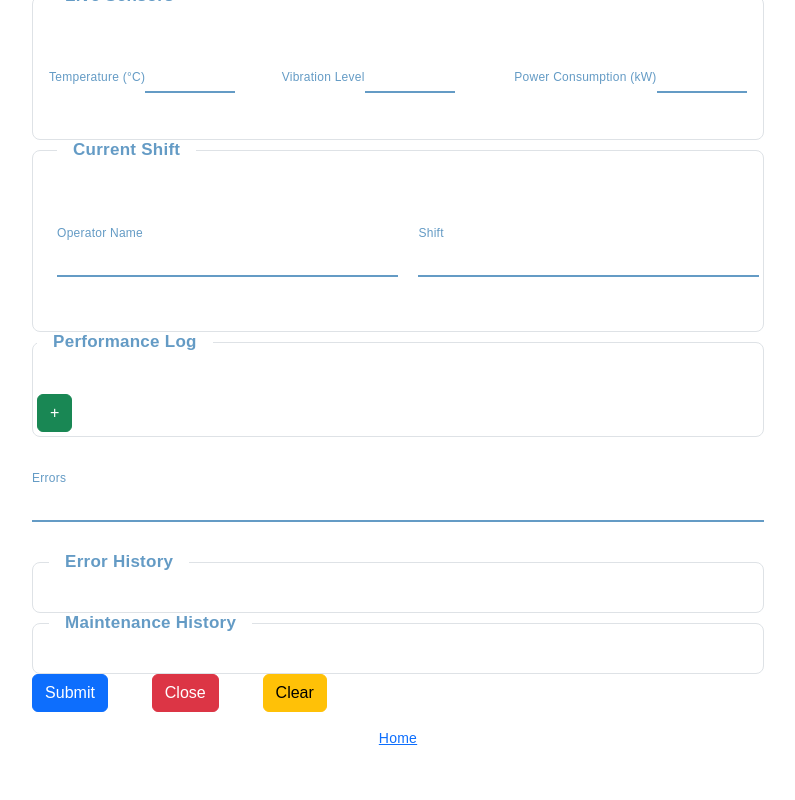
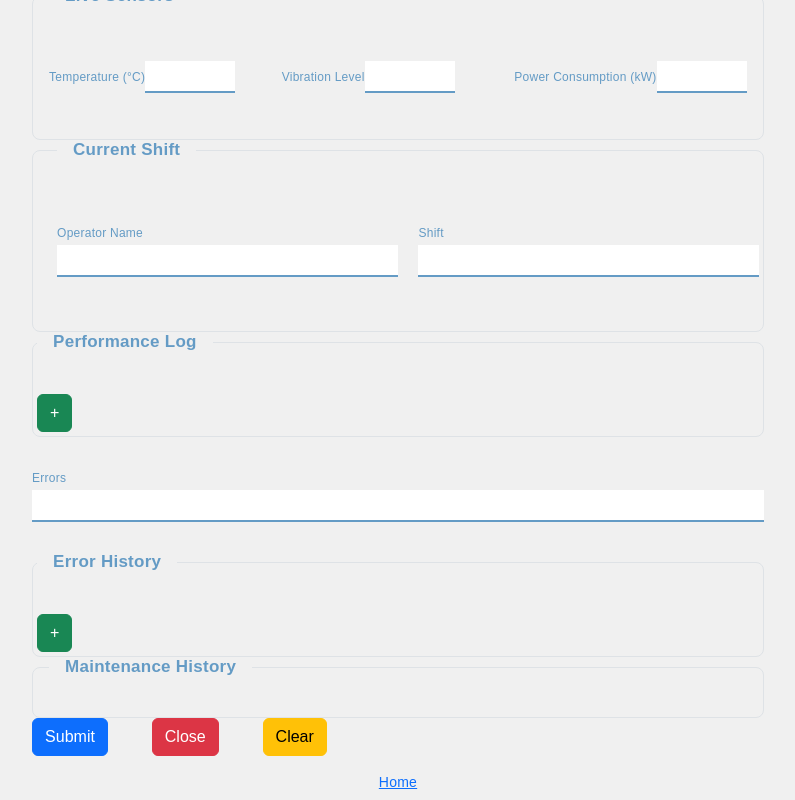
Before and after one commit to LSaladino/Nuevu, an Angular app: page /machine-create in a window 1280 px wide. Shown: the part 942-1742 px from the top of the page, without its empty margins (242-1037 px from the left). Before the commit the page ends 1698 px from the top, so only its background shows below. Built offline with nearby package versions, Linux system fonts and the light colour scheme.

Commit message:
last adjust

```diff
--- a/src/app/components/layout/home/home.component.html
+++ b/src/app/components/layout/home/home.component.html
@@ -1,3 +1,4 @@
+<div>
     <mat-toolbar color="primary" class="mat-elevation-z6">
         <button mat-icon-button routerLink="/">
             <mat-icon>home</mat-icon>
@@ -40,3 +41,4 @@
     <footer class="mt-2 p-2 text-center">
         <a href="#">Home</a>
     </footer>
+</div>
--- a/src/app/components/machine-create/machine-create.component.html
+++ b/src/app/components/machine-create/machine-create.component.html
@@ -141,12 +141,13 @@
                 <div *ngFor="let log of machineFleetCreateForm.get('performanceLog')['controls']; let i = index"
                     [formGroupName]="i">
                     <label for="timestamp-{{ i }}">Timestamp:</label>
-                    <input type="datetime" placeholder="Typing Timestamp" formControlName="timestamp"
+                    <input type="datetime-local" placeholder="Typing Timestamp" formControlName="timestamp"
                         class="single-input label-above">
                     <label for="performance-{{ i }}" style="padding-left: 3%;">Performance:</label>
                     <input type="number" placeholder="Typing performance" formControlName="performance"
                         class="single-input label-above">
-                    <button type="button" class="btn btn-danger" (click)="onDeletePerformanceLog(i)" style="margin: 5px;">
+                    <button type="button" class="btn btn-danger" (click)="onDeletePerformanceLog(i)"
+                        style="margin: 5px;">
                         -
                     </button>
 
@@ -157,8 +158,6 @@
                     +
                 </button>
             </div>
-
-
         </fieldset>
 
         <!-- Errors -->
@@ -168,20 +167,40 @@
         </div>
 
         <!-- Error History -->
-        <fieldset class="border rounded-3 p-3">
+        <fieldset class="border rounded-3 p-1">
             <legend class="float-none w-auto px-3">Error History</legend>
             <div formArrayName="errorHistory">
                 <div *ngFor="let error of machineFleetCreateForm.get('errorHistory')['controls']; let i = index"
-                    [formGroupName]="i" class="single-input label-above">
-                    <label for="timestamp-{{ i }}">Timestamp</label>
-                    <input id="timestamp-{{ i }}" formControlName="timestamp" type="datetime-local" class="input" />
-                    <label for="errorCode-{{ i }}">Error Code</label>
-                    <input id="errorCode-{{ i }}" formControlName="errorCode" type="text" class="input" />
-                    <label for="errorMessage-{{ i }}">Error Message</label>
-                    <input id="errorMessage-{{ i }}" formControlName="message" type="text" class="input" />
-                    <label for="resolved-{{ i }}">Resolved</label>
-                    <input id="resolved-{{ i }}" formControlName="resolved" type="checkbox" class="input" />
+                    [formGroupName]="i" >
+                    <div style="display: inline-flex;">
+                        <div class="single-input label-above">
+                            <label for="Timestamp">Timestamp</label>
+                            <input id="timestamp" formControlName="timestamp" type="date" class="input"
+                             style="width: 170px;" />
+                        </div>
+                        <div class="single-input label-above">
+                            <label for="errorCode" >Error Code</label>
+                            <input id="errorCode" formControlName="errorCode" type="text" class="input"
+                             style="width: 150px;"    />
+                        </div>
+
+                        <div class="single-input label-above">
+                            <label for="errorMessage-{{ i }}" >Error Message</label>
+                            <input id="errorMessage-{{ i }}" formControlName="message" type="text" class="input"
+                                style="width: 90px;" />
+                            <label for="resolved-{{ i }}" >Resolved</label>
+                            <input id="resolved-{{ i }}" formControlName="resolved" type="checkbox" class="input"
+                                style="width: 90px;" />
+                        </div>
+
+                    </div>
+                    <button class="btn btn-danger" (click)="onDeleteErrorHistory(i)">-</button>
                 </div>
+            </div>
+            <div>
+                <button type="button" class="btn btn-success" (click)="onAddErrorHistory()" style="margin-top: 30px;">
+                    +
+                </button>
             </div>
         </fieldset>
 
--- a/src/app/components/machine-create/machine-create.component.ts
+++ b/src/app/components/machine-create/machine-create.component.ts
@@ -1,6 +1,8 @@
 import { DatePipe } from '@angular/common';
 import { Component, OnInit } from '@angular/core';
 import { FormArray, FormBuilder, FormControl, FormGroup, Validators } from '@angular/forms';
+import { ToastrService } from 'ngx-toastr';
+import { ServiceMachineFleetService } from 'src/app/services/service-machine-fleet.service';
 
 @Component({
   selector: 'app-machine-create',
@@ -14,7 +16,9 @@ export class MachineCreateComponent implements OnInit {
   machineFleetCreateForm: FormGroup;
 
   constructor(private fb: FormBuilder,
-    private datePipe: DatePipe
+    private datePipe: DatePipe,
+    private toastr: ToastrService,
+    private serviceMachine: ServiceMachineFleetService
   ) { }
 
   ngOnInit() {
@@ -73,10 +77,16 @@ export class MachineCreateComponent implements OnInit {
   }
 
   onSubmit() {
-    console.log('Form Submitted', this.machineFleetCreateForm.value);
+    let GUID = this.generateGUID();
+    this.machineFleetCreateForm.patchValue({
+      id: GUID
+    });
+    console.log(this.machineFleetCreateForm.value);
+
     if (this.machineFleetCreateForm.valid) {
-      console.log('Form Submitted', this.machineFleetCreateForm.value);
-    } else {
+      this.onPostMachine();
+    }
+    else {
       console.log('Form is invalid');
     }
 
@@ -117,6 +127,87 @@ export class MachineCreateComponent implements OnInit {
 
   }
 
+  onAddErrorHistory(): void {
+
+    const errorHistory = new FormGroup({
+      timestamp: new FormControl(this.datePipe.transform(Date(), 'dd/MM/yyyy HH:mm:ss', 'pt')),
+      errorCode: new FormControl(null),
+      message: new FormControl(null),
+      resolved: new FormControl(false)
+    });
+
+    (<FormArray>this.machineFleetCreateForm.get('errorHistory')).push(errorHistory);
+
+
+    // another way to do it
+    // const errorHistory = this.machineFleetCreateForm.get('errorHistory') as FormArray;
+    // const error = new FormGroup({
+    //   timestamp: new FormControl(this.datePipe.transform(Date(), 'dd/MM/yyyy HH:mm:ss', 'pt')),
+    //   errorCode: new FormControl(null),
+    //   message: new FormControl(null),
+    //   resolved: new FormControl(false)
+    // });
+    // errorHistory.push(error);
+
+  }
+
+  onDeleteErrorHistory(index: number) {
+    const errorHistory = <FormArray>this.machineFleetCreateForm.get('errorHistory');
+    errorHistory.removeAt(index);
+  }
+
+
+  onPostMachine() {
+    if (this.machineFleetCreateForm.valid) {
+      const formData = JSON.parse(JSON.stringify(this.machineFleetCreateForm.value));
+
+      // Define HTTP headers
+      // const httpOptions = {
+      //   headers: new HttpHeaders({
+      //     'Content-Type': 'application/json',
+      //     // 'Autorization':'Bearer ' + localStorage.getItem('token') // Replace with your actual token
+      //     'Autorization':'Bearer ' + 'AADDFFKKKLLLL'
+      //   })
+      // };
+
+      // Make the POST request with headers
+      // this.serviceMachineFleet.createMachine(formData, httpOptions).subscribe(
+      console.log(formData);
+      this.serviceMachine.createNewMachine(formData).subscribe({
+        next: (response) => {
+          console.log(response);
+          this.toastr.success('Machine created successfully');
+        },
+        error: (error) => {
+          console.error(error);
+          if (error.status === 0) {
+            this.toastr.error('CORS error: Unable to connect to the API');
+          } else {
+            this.toastr.error('Error creating machine');
+          }
+        }
+      });
+
+    } else {
+      console.log(this.machineFleetCreateForm);
+      this.toastr.error('Please fill all required fields');
+    }
+
+  }
+
+  private generateGUID(): string {
+    return 'xxxxxxxx-xxxx-4xxx-yxxx-xxxxxxxxxxxx'.replace(/[xy]/g, (char) => {
+      const random = Math.random() * 16 | 0;
+      const value = char === 'x' ? random : (random & 0x3 | 0x8);
+      return value.toString(16);
+    });
+  }
+
+
+
+
+
+
 
 
 
--- a/src/styles.css
+++ b/src/styles.css
@@ -12,6 +12,21 @@ body {
     display: flex;
     align-items: center;
     justify-content: center;
+    background-color: rgb(240, 240, 240);
+    color: rgb(50, 50, 50);
+    font-size: 16px;
+    font-weight: 400;
+    line-height: 1.5;
+    /* text-align: center; */
+    padding: 0 20px;
+    /* overflow: hidden; */
+    position: relative;
+    z-index: 0;
+    transition: 0.5s ease-in-out;
+    /* background-image: url("https://images.unsplash.com/photo-1506748686214-e9df14d4d9d0?crop=entropy&cs=tinysrgb&fit=max&fm=jpg&ixid=MnwzNjUyOXwwfDF8c2VhcmNofDJ8fGJsdXUlMjB3aGl0ZXxlbnwwfHx8fDE2ODQ5NTY1NzM&ixlib=rb-4.0.3&q=80&w=1080"); */
+    background-size: cover;
+    background-position: center;
+    background-repeat: no-repeat;
 }
 
 form {
```
Also changed, not shown: src/app/components/layout/home/home.component.css (+9 -0 lines), src/app/components/machine-create/machine-create.component.css (+11 -0 lines). Lines whose indentation alone changed are shown as unchanged.
